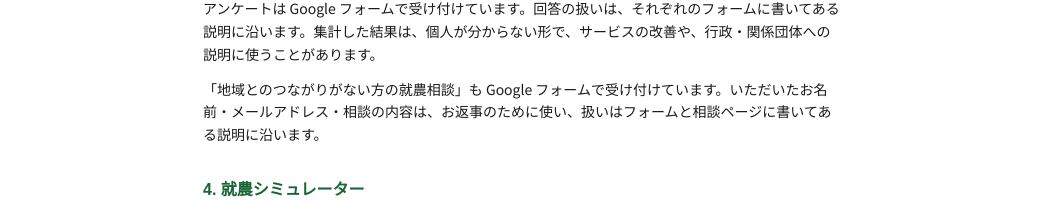
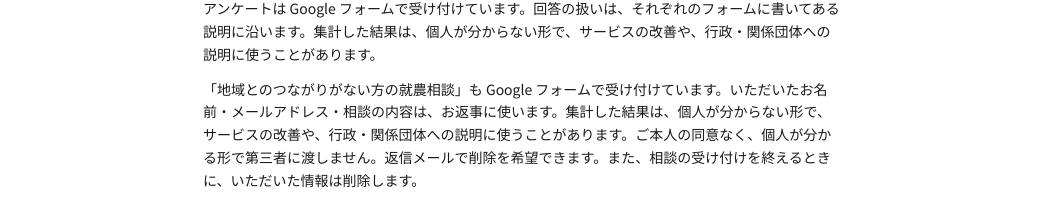
Before and after one commit to oonukisouta643-afk/agri-guide-next, a Next.js app: page /privacy in a window 1280 px wide. Shown: the part 717-930 px from the top of the page, without its empty margins (117-1163 px from the left). Built offline with nearby package versions, Linux system fonts and the light colour scheme; no server answers.

Commit message:
プライバシーポリシー：相談の扱いを同意文と同じ約束に（集計の使い方・第三者・削除）
Co-Authored-By: Claude Opus 5.5 <noreply@anthropic.com>

```diff
--- a/src/app/privacy/page.tsx
+++ b/src/app/privacy/page.tsx
@@ -65,7 +65,7 @@ const sections: { title: string; body: ReactNode }[] = [
           アンケートは Google フォームで受け付けています。回答の扱いは、それぞれのフォームに書いてある説明に沿います。集計した結果は、個人が分からない形で、サービスの改善や、行政・関係団体への説明に使うことがあります。
         </p>
         <p className="mt-3">
-          「地域とのつながりがない方の就農相談」も Google フォームで受け付けています。いただいたお名前・メールアドレス・相談の内容は、お返事のために使い、扱いはフォームと相談ページに書いてある説明に沿います。
+          「地域とのつながりがない方の就農相談」も Google フォームで受け付けています。いただいたお名前・メールアドレス・相談の内容は、お返事に使います。集計した結果は、個人が分からない形で、サービスの改善や、行政・関係団体への説明に使うことがあります。ご本人の同意なく、個人が分かる形で第三者に渡しません。返信メールで削除を希望できます。また、相談の受け付けを終えるときに、いただいた情報は削除します。
         </p>
       </>
     ),
```
